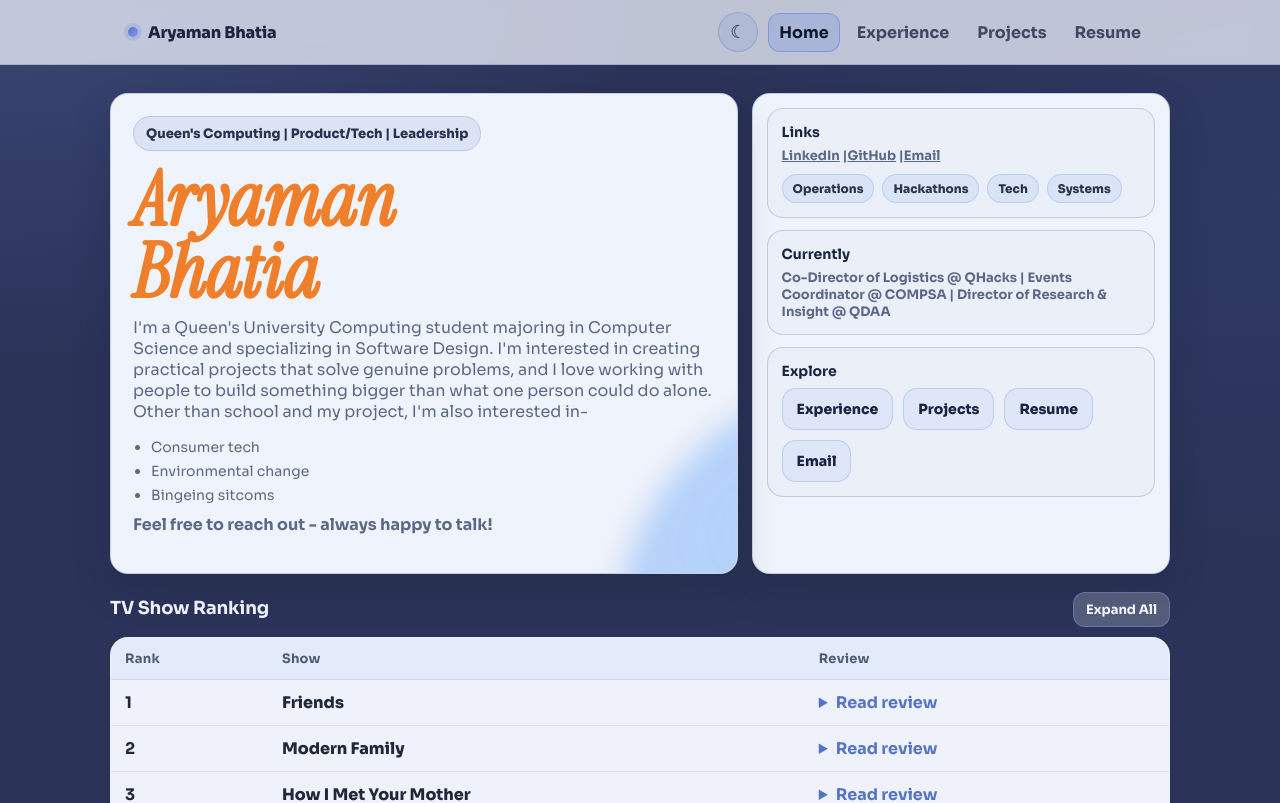
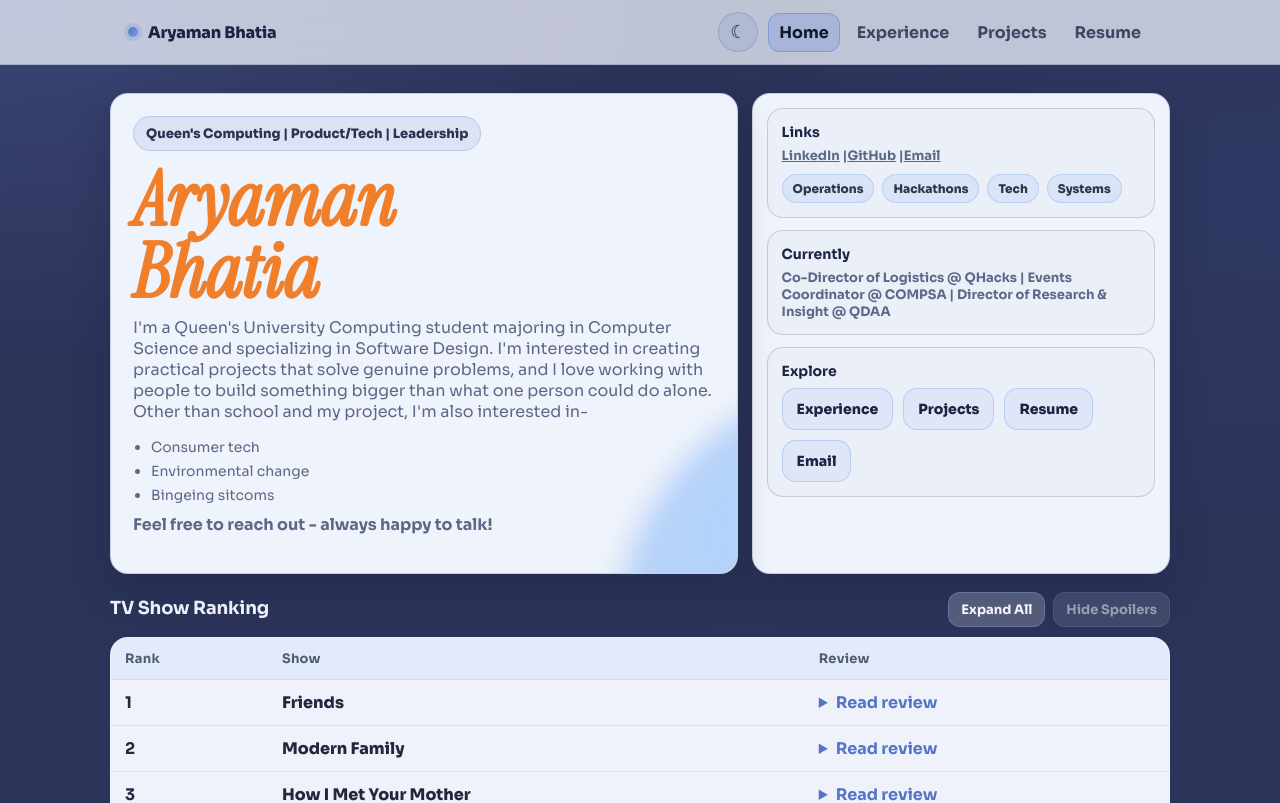
Before and after one commit to AryamanB4/aryamanb, a React (Vite) app: page / in a window 1280 px wide. Shown: the top 803 px of the page. Built offline with nearby package versions, Linux system fonts and the light colour scheme.

Commit message:
Add hide spoilers control to TV ranking

```diff
--- a/src/main.jsx
+++ b/src/main.jsx
@@ -215,6 +215,10 @@ function HomePage() {
     setAllReviewsExpanded(nextState);
   };
 
+  const hideAllSpoilers = () => {
+    setRevealedSpoilers({});
+  };
+
   const toggleReviewFromShow = (id, show, reviewParts) => {
     const detail = document.getElementById(id);
     if (!detail) {
@@ -285,9 +289,19 @@ function HomePage() {
       <section>
         <div className="section-title home-section-title">
           <h2>TV Show Ranking</h2>
-          <button type="button" className="review-toggle-all" onClick={toggleAllReviews}>
-            {allReviewsExpanded ? "Collapse All" : "Expand All"}
-          </button>
+          <div className="review-actions">
+            <button type="button" className="review-toggle-all" onClick={toggleAllReviews}>
+              {allReviewsExpanded ? "Collapse All" : "Expand All"}
+            </button>
+            <button
+              type="button"
+              className="review-toggle-all"
+              onClick={hideAllSpoilers}
+              disabled={Object.keys(revealedSpoilers).length === 0}
+            >
+              Hide Spoilers
+            </button>
+          </div>
         </div>
 
         <div className="table-wrap">
--- a/styles.css
+++ b/styles.css
@@ -363,6 +363,18 @@ h1 span{
   transform: translateY(-1px);
 }
 
+.review-toggle-all:disabled{
+  opacity: 0.55;
+  cursor: not-allowed;
+  transform: none;
+}
+
+.review-actions{
+  display: flex;
+  gap: 8px;
+  flex-wrap: wrap;
+}
+
 .section-title span{
   color: rgba(71,85,105,0.85);
   font-size: 13px;
@@ -648,6 +660,10 @@ footer{
     width: 100%;
     max-width: 220px;
   }
+  .review-actions{
+    width: 100%;
+    justify-content: center;
+  }
   .table{
     min-width: 0;
   }
```
